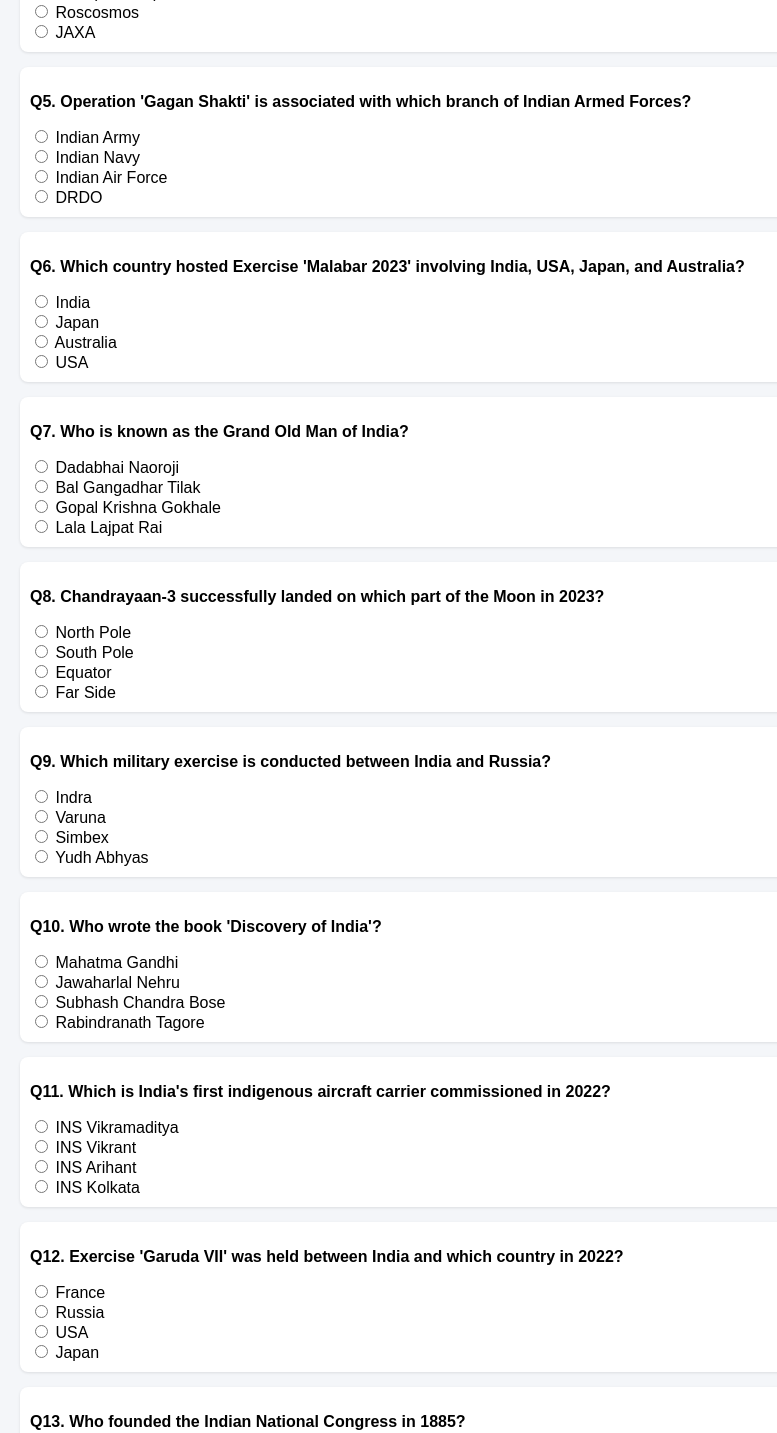
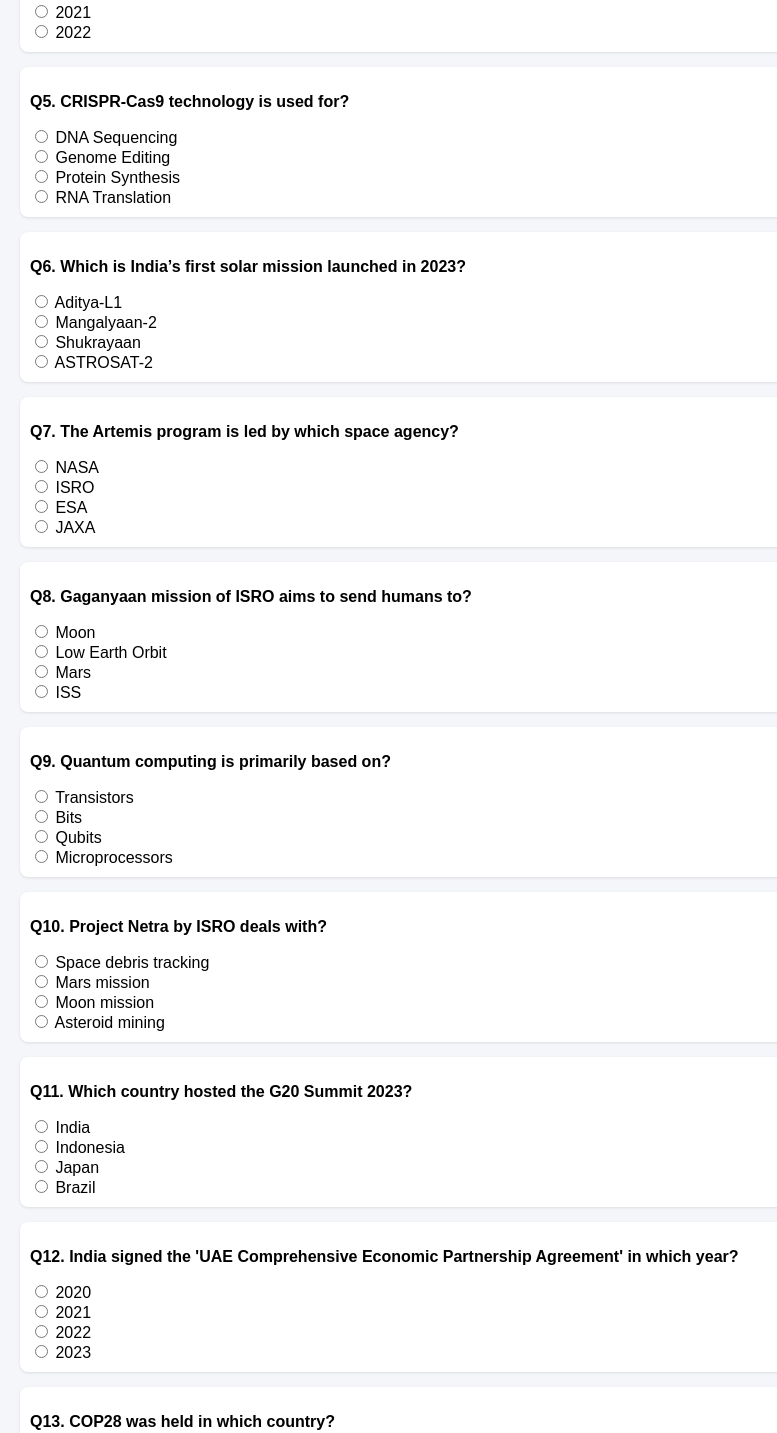
Before and after one commit to inazuma467-tech/Mantra-academy-, a plain HTML site: page index.html in a window 1280 px wide. Shown: the part 762-2195 px from the top of the page, without its empty margins (0-777 px from the left). Drawn offline with Linux system fonts and the light colour scheme.

Commit message:
Update index.html

```diff
--- a/index.html
+++ b/index.html
@@ -30,16 +30,63 @@
   <script>
     // Sample UPSC-style questions
     const baseQuestions = [
-      { q: "Which is India's first indigenous aircraft carrier commissioned in 2022?", options: ["INS Vikramaditya", "INS Vikrant", "INS Arihant", "INS Kolkata"], answer: 1 },
-      { q: "Exercise 'Garuda VII' was held between India and which country in 2022?", options: ["France", "Russia", "USA", "Japan"], answer: 0 },
-      { q: "Who founded the Indian National Congress in 1885?", options: ["Mahatma Gandhi", "Allan Octavian Hume", "Dadabhai Naoroji", "Gopal Krishna Gokhale"], answer: 1 },
-      { q: "James Webb Space Telescope is a collaboration of NASA, ESA and?", options: ["ISRO", "CSA (Canada)", "Roscosmos", "JAXA"], answer: 1 },
-      { q: "Operation 'Gagan Shakti' is associated with which branch of Indian Armed Forces?", options: ["Indian Army", "Indian Navy", "Indian Air Force", "DRDO"], answer: 2 },
-      { q: "Which country hosted Exercise 'Malabar 2023' involving India, USA, Japan, and Australia?", options: ["India", "Japan", "Australia", "USA"], answer: 2 },
-      { q: "Who is known as the Grand Old Man of India?", options: ["Dadabhai Naoroji", "Bal Gangadhar Tilak", "Gopal Krishna Gokhale", "Lala Lajpat Rai"], answer: 0 },
-      { q: "Chandrayaan-3 successfully landed on which part of the Moon in 2023?", options: ["North Pole", "South Pole", "Equator", "Far Side"], answer: 1 },
-      { q: "Which military exercise is conducted between India and Russia?", options: ["Indra", "Varuna", "Simbex", "Yudh Abhyas"], answer: 0 },
-      { q: "Who wrote the book 'Discovery of India'?", options: ["Mahatma Gandhi", "Jawaharlal Nehru", "Subhash Chandra Bose", "Rabindranath Tagore"], answer: 1 }
+      // 🔹 Science & Tech
+      { q: "Which Indian mission achieved a soft landing near the Moon's south pole in 2023?", options: ["Chandrayaan-2", "Chandrayaan-3", "Mangalyaan", "Aditya-L1"], answer: 1 },
+      { q: "The James Webb Space Telescope is primarily designed to observe which radiation?", options: ["X-ray", "Infrared", "Ultraviolet", "Gamma ray"], answer: 1 },
+      { q: "INS Arihant is associated with which category of submarines?", options: ["Diesel-electric", "Nuclear-powered", "Conventional attack", "Ballistic missile"], answer: 3 },
+      { q: "The 5G rollout in India began in which year?", options: ["2019", "2020", "2021", "2022"], answer: 3 },
+      { q: "CRISPR-Cas9 technology is used for?", options: ["DNA Sequencing", "Genome Editing", "Protein Synthesis", "RNA Translation"], answer: 1 },
+      { q: "Which is India’s first solar mission launched in 2023?", options: ["Aditya-L1", "Mangalyaan-2", "Shukrayaan", "ASTROSAT-2"], answer: 0 },
+      { q: "The Artemis program is led by which space agency?", options: ["NASA", "ISRO", "ESA", "JAXA"], answer: 0 },
+      { q: "Gaganyaan mission of ISRO aims to send humans to?", options: ["Moon", "Low Earth Orbit", "Mars", "ISS"], answer: 1 },
+      { q: "Quantum computing is primarily based on?", options: ["Transistors", "Bits", "Qubits", "Microprocessors"], answer: 2 },
+      { q: "Project Netra by ISRO deals with?", options: ["Space debris tracking", "Mars mission", "Moon mission", "Asteroid mining"], answer: 0 },
+
+      // 🔹 Current Affairs
+      { q: "Which country hosted the G20 Summit 2023?", options: ["India", "Indonesia", "Japan", "Brazil"], answer: 0 },
+      { q: "India signed the 'UAE Comprehensive Economic Partnership Agreement' in which year?", options: ["2020", "2021", "2022", "2023"], answer: 2 },
+      { q: "COP28 was held in which country?", options: ["Egypt", "UAE", "India", "Brazil"], answer: 1 },
+      { q: "Which Indian city was declared UNESCO World Heritage City in 2017?", options: ["Jaipur", "Ahmedabad", "Varanasi", "Delhi"], answer: 1 },
+      { q: "PM Gati Shakti Master Plan focuses on?", options: ["Defence", "Digital India", "Infrastructure", "Healthcare"], answer: 2 },
+      { q: "The 2023 BRICS summit admitted how many new members?", options: ["3", "5", "6", "7"], answer: 2 },
+      { q: "Which country was the chief guest at India’s Republic Day 2024?", options: ["France", "Japan", "Egypt", "Brazil"], answer: 0 },
+      { q: "India's presidency of the Shanghai Cooperation Organisation (SCO) was in?", options: ["2022", "2023", "2024", "2025"], answer: 1 },
+      { q: "The National Green Hydrogen Mission was launched in which year?", options: ["2020", "2021", "2022", "2023"], answer: 3 },
+      { q: "India’s first AI supercomputer is named?", options: ["AIRAWAT", "PARAM", "SHAKTI", "BRAIN"], answer: 0 },
+
+      // 🔹 Military Exercises
+      { q: "Exercise Yudh Abhyas is between India and?", options: ["Russia", "USA", "Japan", "UK"], answer: 1 },
+      { q: "Exercise Varuna is a naval exercise between India and?", options: ["USA", "France", "Australia", "UK"], answer: 1 },
+      { q: "Exercise Indra is held with which country?", options: ["Russia", "USA", "Japan", "France"], answer: 0 },
+      { q: "Exercise Garuda is between Indian Air Force and?", options: ["Russia", "France", "USA", "UK"], answer: 1 },
+      { q: "Exercise Milan is a naval exercise hosted by?", options: ["Japan", "Australia", "India", "USA"], answer: 2 },
+      { q: "Exercise Shakti is held between India and?", options: ["UK", "France", "Russia", "Japan"], answer: 1 },
+      { q: "Exercise Malabar involves India, USA, Japan and?", options: ["France", "Australia", "Russia", "Singapore"], answer: 1 },
+      { q: "Exercise Sampriti is conducted with?", options: ["Nepal", "Bangladesh", "Sri Lanka", "Bhutan"], answer: 1 },
+      { q: "Exercise Ajeya Warrior is held with?", options: ["USA", "France", "UK", "Japan"], answer: 2 },
+      { q: "Exercise Surya Kiran is held with?", options: ["Nepal", "Bangladesh", "Sri Lanka", "Myanmar"], answer: 0 },
+
+      // 🔹 Modern History
+      { q: "Who was the first Governor-General of India?", options: ["Lord Wellesley", "Lord William Bentinck", "Warren Hastings", "Lord Dalhousie"], answer: 2 },
+      { q: "The Permanent Settlement was introduced by?", options: ["Lord Cornwallis", "Lord Dalhousie", "Lord Canning", "Lord Wellesley"], answer: 0 },
+      { q: "The first railway line in India ran between?", options: ["Mumbai–Thane", "Delhi–Agra", "Howrah–Hooghly", "Chennai–Arakkonam"], answer: 0 },
+      { q: "Who is known as the 'Grand Old Man of India'?", options: ["Gopal Krishna Gokhale", "Dadabhai Naoroji", "Bal Gangadhar Tilak", "Lala Lajpat Rai"], answer: 1 },
+      { q: "Partition of Bengal was carried out in?", options: ["1903", "1905", "1907", "1909"], answer: 1 },
+      { q: "The slogan 'Do or Die' was given during?", options: ["Non-Cooperation", "Civil Disobedience", "Quit India", "Swadeshi"], answer: 2 },
+      { q: "The INA (Indian National Army) was founded by?", options: ["Mahatma Gandhi", "Subhash Chandra Bose", "Rash Behari Bose", "Lala Lajpat Rai"], answer: 2 },
+      { q: "Who wrote 'Hind Swaraj'?", options: ["Mahatma Gandhi", "Jawaharlal Nehru", "Bal Gangadhar Tilak", "Dadabhai Naoroji"], answer: 0 },
+      { q: "Who was the first Indian woman to become President of INC?", options: ["Annie Besant", "Sarojini Naidu", "Vijaya Lakshmi Pandit", "Sucheta Kriplani"], answer: 0 },
+      { q: "Who led the Bardoli Satyagraha?", options: ["Mahatma Gandhi", "Sardar Patel", "Bal Gangadhar Tilak", "Lala Lajpat Rai"], answer: 1 },
+      { q: "The Rowlatt Act was passed in?", options: ["1917", "1919", "1920", "1921"], answer: 1 },
+      { q: "The Jallianwala Bagh massacre took place in?", options: ["1917", "1918", "1919", "1920"], answer: 2 },
+      { q: "Who founded the Arya Samaj?", options: ["Raja Ram Mohan Roy", "Swami Dayanand Saraswati", "Swami Vivekananda", "Ishwar Chandra Vidyasagar"], answer: 1 },
+      { q: "Who was the Viceroy during the Quit India Movement?", options: ["Lord Irwin", "Lord Wavell", "Lord Linlithgow", "Lord Mountbatten"], answer: 2 },
+      { q: "The Simon Commission was appointed in?", options: ["1925", "1927", "1928", "1930"], answer: 1 },
+      { q: "The 'Drain of Wealth' theory was given by?", options: ["Bal Gangadhar Tilak", "Mahatma Gandhi", "Dadabhai Naoroji", "Jawaharlal Nehru"], answer: 2 },
+      { q: "The capital of India shifted from Calcutta to Delhi in?", options: ["1905", "1910", "1911", "1912"], answer: 2 },
+      { q: "The Doctrine of Lapse was associated with?", options: ["Lord Dalhousie", "Lord Curzon", "Lord Ripon", "Lord Canning"], answer: 0 },
+      { q: "Who gave the slogan 'Inquilab Zindabad'?", options: ["Bhagat Singh", "Subhash Bose", "Chandra Shekhar Azad", "Lala Lajpat Rai"], answer: 0 }
+
     ];
 
     // Make 50 questions by repeating pool
```
